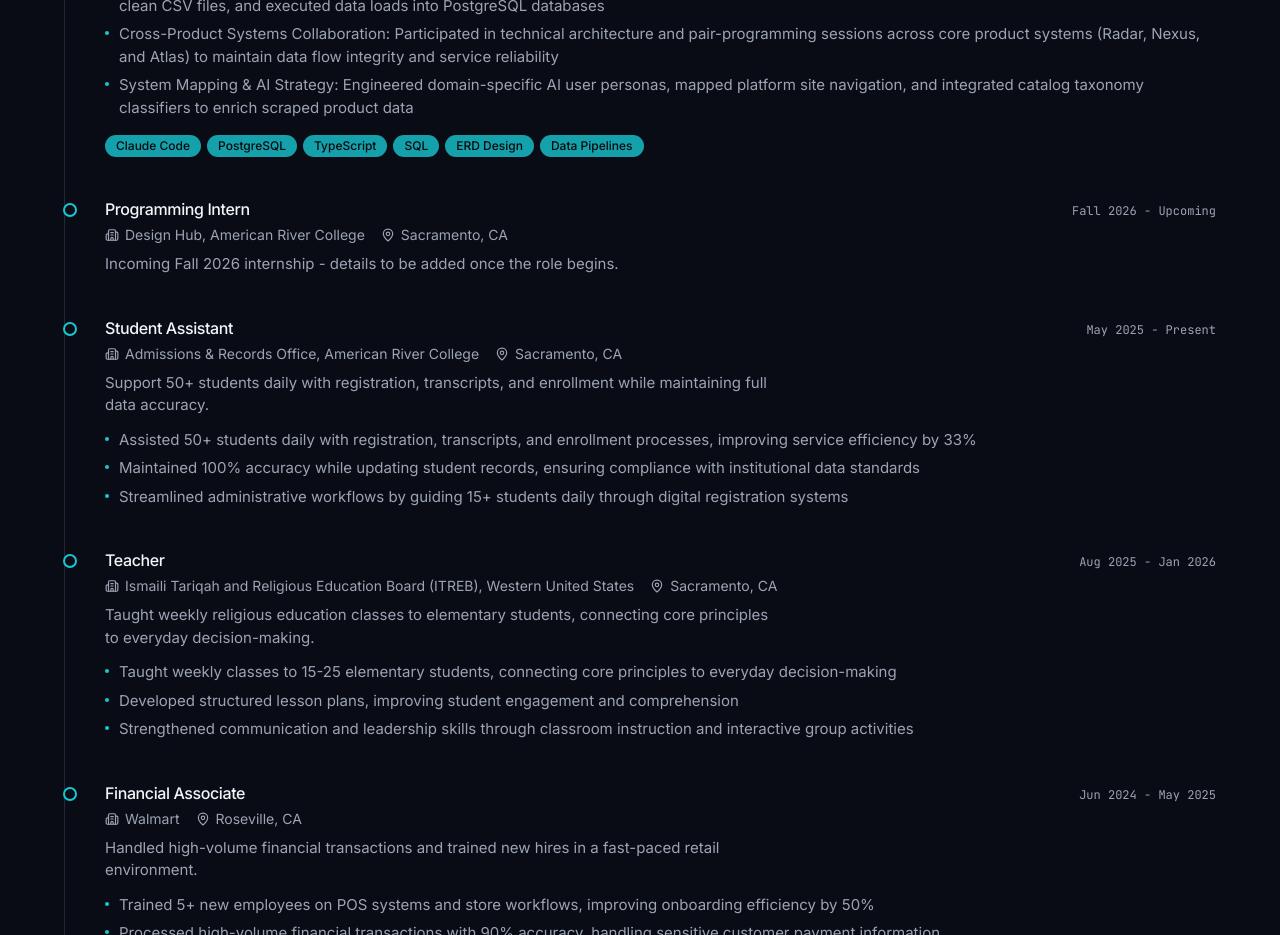
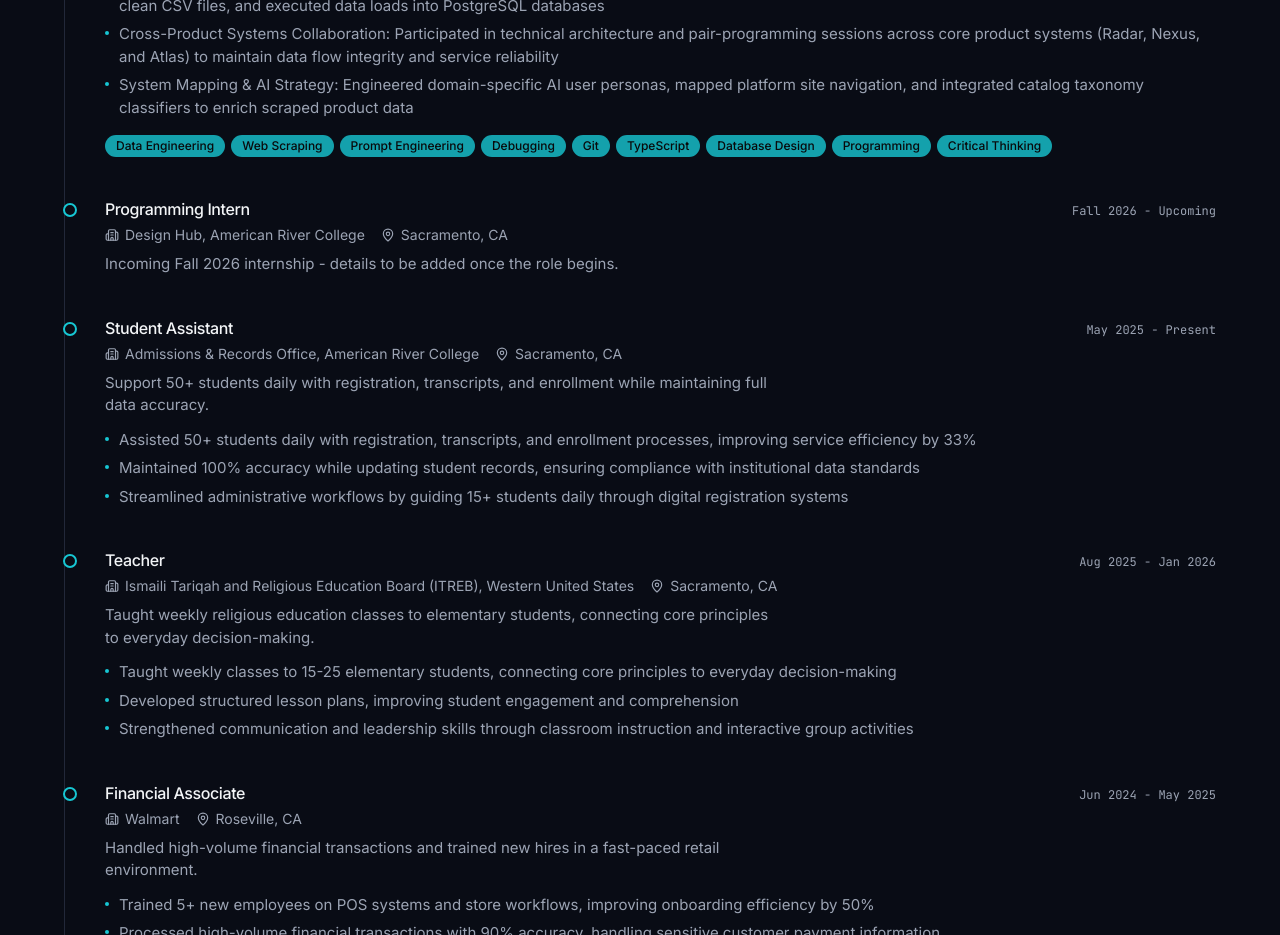
Before and after one commit to shabana-qasemi/shabana-qasemi.github.io, a Next.js app: page / in a window 1280 px wide. Shown: the part 1920-2855 px from the top of the page. Built offline with nearby package versions, Linux system fonts and the light colour scheme; a web font is replaced by a local one.

Commit message:
Update AgentixPay experience tech badges to match current skill set

```diff
--- a/data/portfolio.ts
+++ b/data/portfolio.ts
@@ -248,7 +248,17 @@ export const experience: ExperienceItem[] = [
       "Cross-Product Systems Collaboration: Participated in technical architecture and pair-programming sessions across core product systems (Radar, Nexus, and Atlas) to maintain data flow integrity and service reliability",
       "System Mapping & AI Strategy: Engineered domain-specific AI user personas, mapped platform site navigation, and integrated catalog taxonomy classifiers to enrich scraped product data",
     ],
-    tech: ["Claude Code", "PostgreSQL", "TypeScript", "SQL", "ERD Design", "Data Pipelines"],
+    tech: [
+      "Data Engineering",
+      "Web Scraping",
+      "Prompt Engineering",
+      "Debugging",
+      "Git",
+      "TypeScript",
+      "Database Design",
+      "Programming",
+      "Critical Thinking",
+    ],
   },
   {
     id: "design-hub-arc",
```
